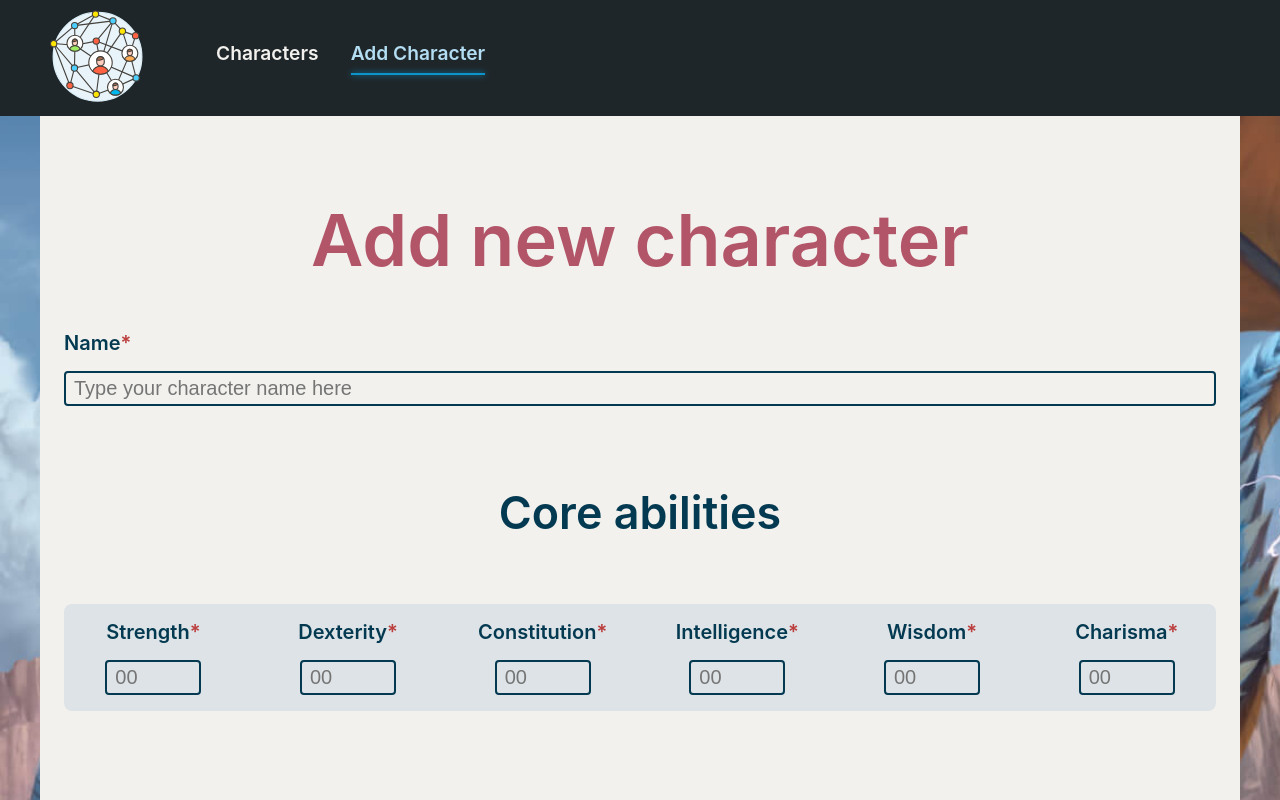
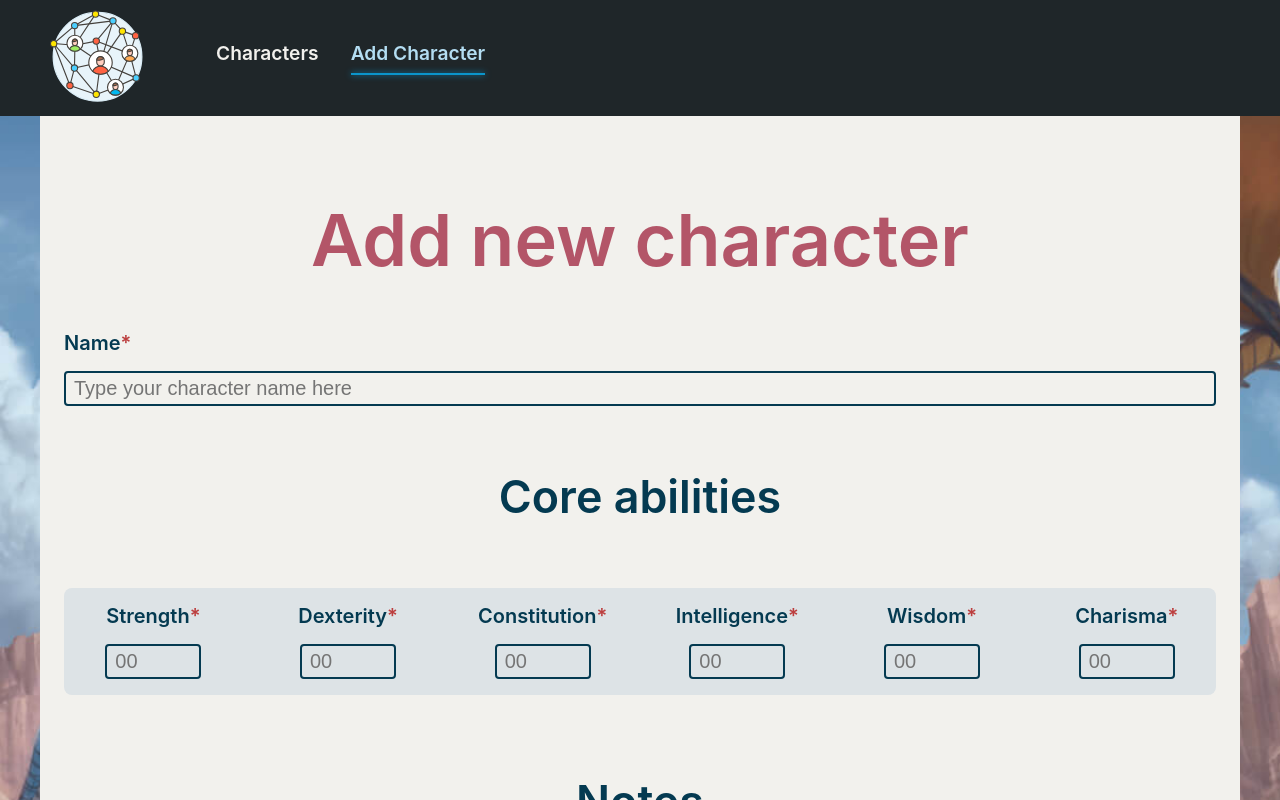
Before and after one commit to ElizabethSh/play-your-role-app, a React (Create React App) app: page /new-character in a window 1280 px wide. Shown: the top 800 px of the page. Built offline with nearby package versions, Linux system fonts and the light colour scheme.

Commit message:
Reduce gap in the characters form

```diff
--- a/src/pages/characters/form/form.scss
+++ b/src/pages/characters/form/form.scss
@@ -5,7 +5,7 @@
 
   .new-character-form {
     display: grid;
-    gap: 5rem;
+    gap: 4rem;
     grid-template-rows: repeat(4, min-content);
 
     @media (width < 768px) {
```
